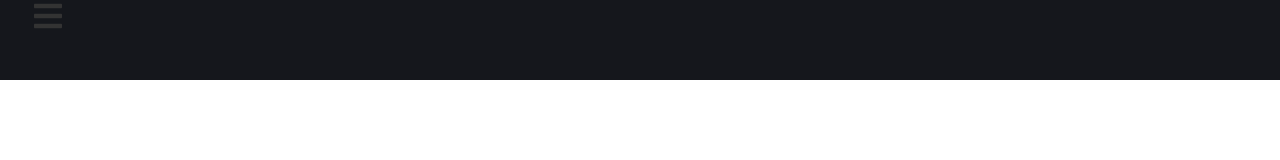
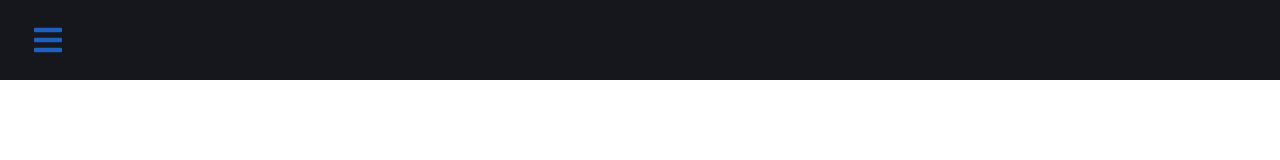
Before and after one commit to Pugsly99/Creators-Collection, a React (Create React App) app: page / in a window 1280 px wide. Shown: the top 160 px of the page. Built offline with nearby package versions, Linux system fonts and the light colour scheme.

Commit message:
more navbar

```diff
--- a/package.json
+++ b/package.json
@@ -12,7 +12,7 @@
     "react-icons": "^4.2.0",
     "react-redux": "^7.1.3",
     "react-router-dom": "^5.1.2",
-    "react-scripts": "3.2.0",
+    "react-scripts": "^4.0.3",
     "redux": "^4.0.5",
     "styled-components": "^5.2.1",
     "web-vitals": "^1.1.0"
--- a/src/components/SideBar.js
+++ b/src/components/SideBar.js
@@ -7,11 +7,11 @@ import {SideBarData} from './SideBarData';
 import SubMenu from './SubMenu';
 
 const Nav = styled.div`
-background: #15171c;
-height: 80px;
-display: flex;
-justify-content: flex-start:
-align-items: center;
+  background: #15171c;
+  height: 80px;
+  display: flex;
+  justify-content: flex-start;
+  align-items: center;
 `;
 
 const NavIcon = styled(Link)`
@@ -20,6 +20,7 @@ const NavIcon = styled(Link)`
   height: 80px;
   display: flex;
   justify-content: flex-start;
+  align-items: center;
 `;
 
 const SidebarNav = styled.nav`
--- a/src/components/SubMenu.js
+++ b/src/components/SubMenu.js
@@ -1,5 +1,5 @@
-import React from 'react';
-import { IoMdHeartEmpty } from 'react-icons/io';
+import { Dropdown } from 'bootstrap';
+import React, {useState} from 'react';
 import {Link} from 'react-router-dom';
 import styled from 'styled-components';
 
@@ -13,25 +13,42 @@ const SideBarLink = styled(Link)`
   height: 60px;
   text-decoration: none;
   font-size: 18px;
-
-  &:hover: #252831;
-  border-left: 4px solid #632ce4
-  cursor: pointer;
+  &:hover {
+    background: #252831;
+    border-left: 4px solid #632ce4;
+    cursor: pointer;
+  }
 `;
 
 const SidebarLabel = styled.span`
-
+  margin-left: 16px;
 `;
 
+const DropdownLink = styled(Link)`
+  background: #414757;
+`
+
 const SubMenu = ({ item }) => {
+  const [subnav, setSubnav] = useState(false)
+
+  const showSubnav = () => setSubnav(!subnav)
   return (
     <>
-      <SideBarLink to={item.path}>
+      <SideBarLink to={item.path} onClick={item.subNav && showSubnav}>
         <div>
           {item.icon}
           <SidebarLabel>{item.title}</SidebarLabel>
         </div>
+        <div>
+          {item.subNav && subnav ? item.iconOpened : item.subNav ? item.iconClosed : null}
+        </div>
       </SideBarLink>
+      {subnav && item.subNav.map((item, index) => {
+        <DropdownLink to={item.path} key={index}>
+          {item.icon}
+          <SidebarLabel>{item.title}</SidebarLabel>
+        </DropdownLink>
+      })}
     </>
   )
 }
--- a/src/css/index.css
+++ b/src/css/index.css
@@ -3,7 +3,7 @@
 * {
   margin: 0;
   font-family: "Quicksand";
-  color: #333;
+  color: rgb(31, 95, 192);
 }
 
 /* .SideBar {
```
Also changed, not shown: Research/3.5.21 Day.txt, 1 other file (tests, documents, lock files or other folders).
